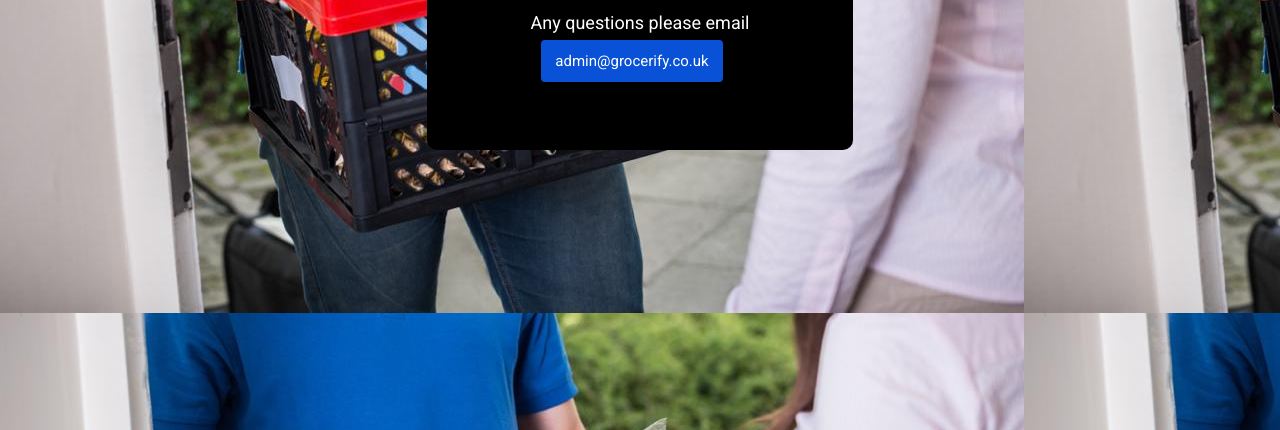
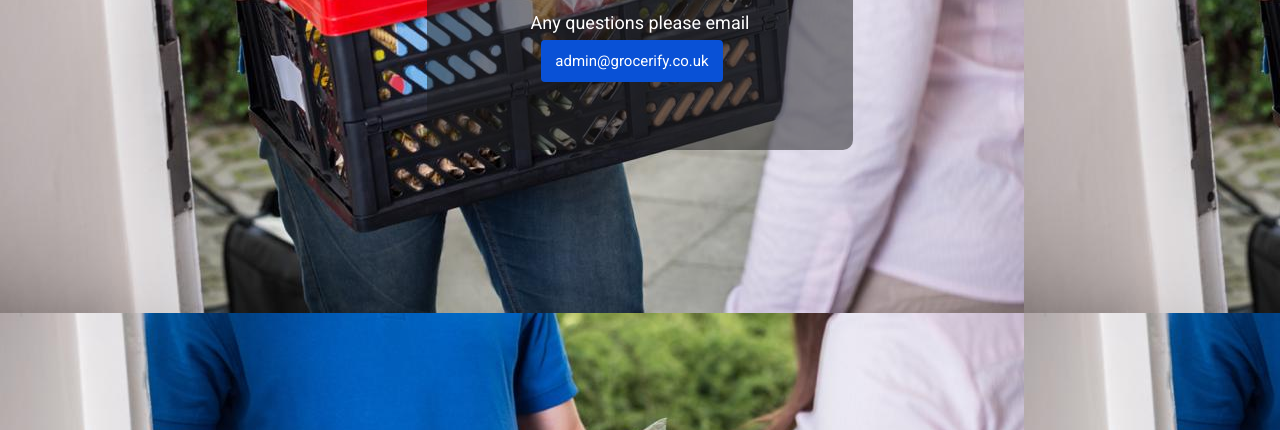
Before and after one commit to mmdmahbub/grocerify, a plain HTML site: page index.html in a window 1280 px wide. Shown: the part 370-800 px from the top of the page. Drawn offline with Linux system fonts and the light colour scheme.

Commit message:
dasdsadsad

```diff
--- a/index.html
+++ b/index.html
@@ -41,11 +41,25 @@
 		.site-header {
 			background: #fff;
 		}
+		.mytext::after {
+			position: absolute;
+			width: 100%;
+			height: 100%;
+			background: #1B1B1B;
+			content: "";
+			left: 0;
+			top: 0;
+			border-radius: 10px;
+			z-index: -1;
+			opacity: .5;
+		}
 		.mytext {
 			display: inline-block;
-			background: #000;
+			/* background: #000; */
 			padding: 20px;
 			border-radius: 10px;
+			position: relative;
+			opacity: ;
 		}
 	</style>
 
```
